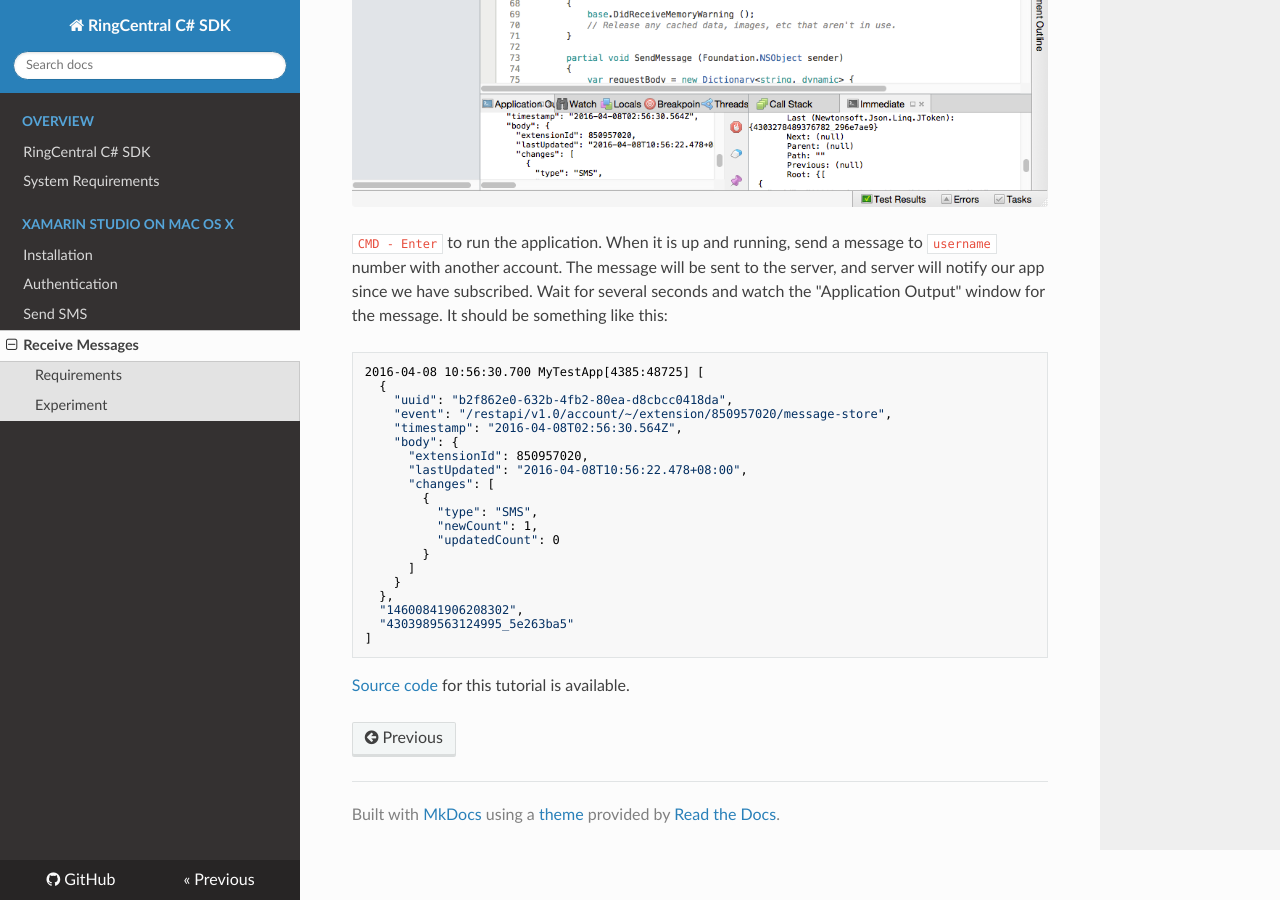
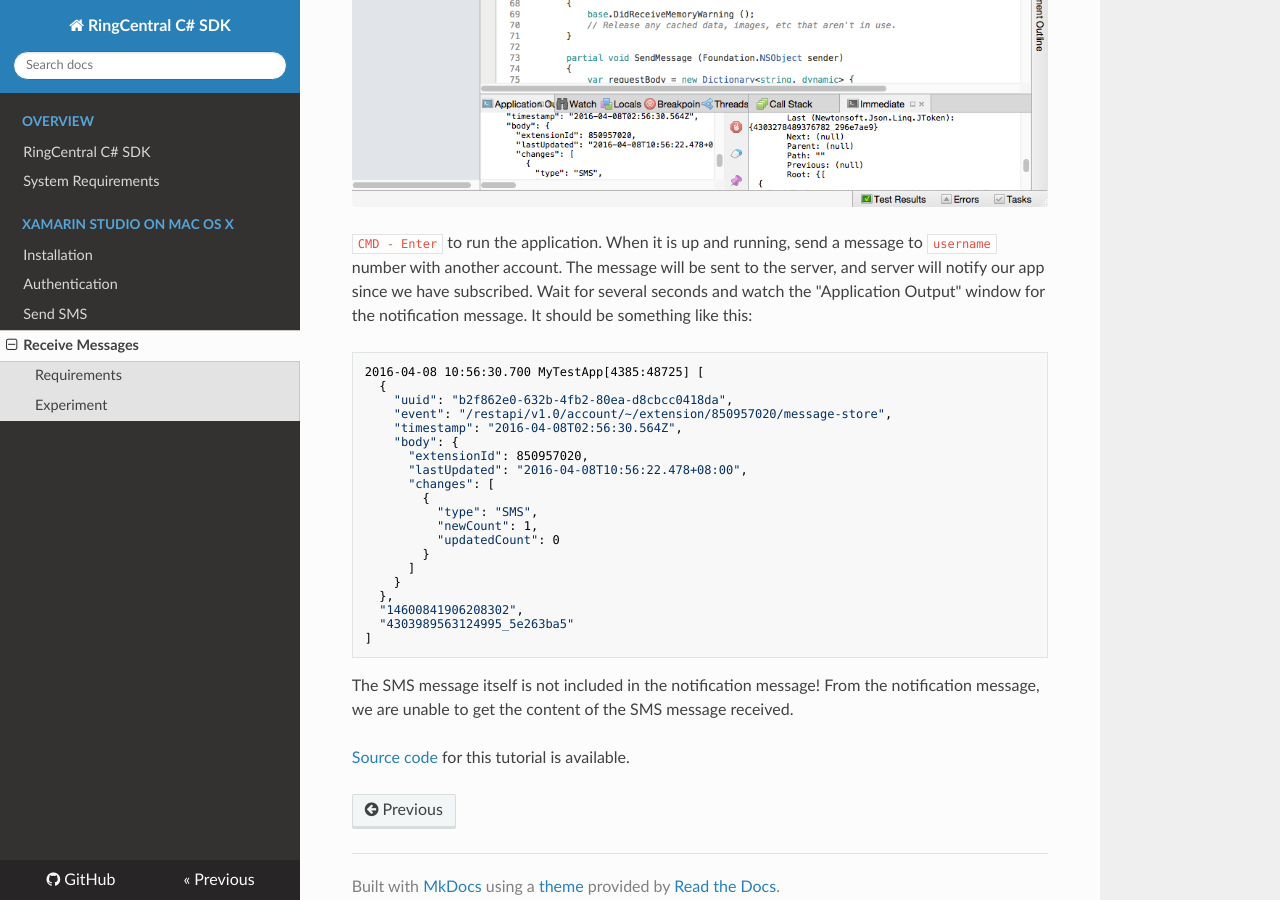
Before and after one commit to tylerlong/ringcentral-csharp-docs, an MkDocs documentation site: the page built from docs/mac/receive-messages.md, in a window 1280 px wide and 900 px high, scrolled down 3490 px. Built offline with MkDocs 1.6.1, drawn with Linux system fonts in a browser that asks for light colours; nearby versions of some CDN libraries; old or Windows-style settings are respelled for this version of MkDocs.

Commit message:
Minor changes

````diff
--- a/docs/mac/receive-messages.md
+++ b/docs/mac/receive-messages.md
@@ -54,7 +54,7 @@ Let's try the code in Xamarin Studio. Add the code to `ViewController.cs`:
 
 ![Subscribe Code](/screenshots/subscribe-code.png)
 
-`CMD - Enter` to run the application. When it is up and running, send a message to `username` number with another account. The message will be sent to the server, and server will notify our app since we have subscribed. Wait for several seconds and watch the "Application Output" window for the message. It should be something like this:
+`CMD - Enter` to run the application. When it is up and running, send a message to `username` number with another account. The message will be sent to the server, and server will notify our app since we have subscribed. Wait for several seconds and watch the "Application Output" window for the notification message. It should be something like this:
 
 ```
 2016-04-08 10:56:30.700 MyTestApp[4385:48725] [
@@ -79,5 +79,7 @@ Let's try the code in Xamarin Studio. Add the code to `ViewController.cs`:
 ]
 ```
 
+The SMS message itself is not included in the notification message! From the notification message, we are unable to get the content of the SMS message received.
+
 
 [Source code](https://github.com/tylerlong/ringcentral-csharp-tutorials/tree/master/mac/receive-messages) for this tutorial is available.
````
